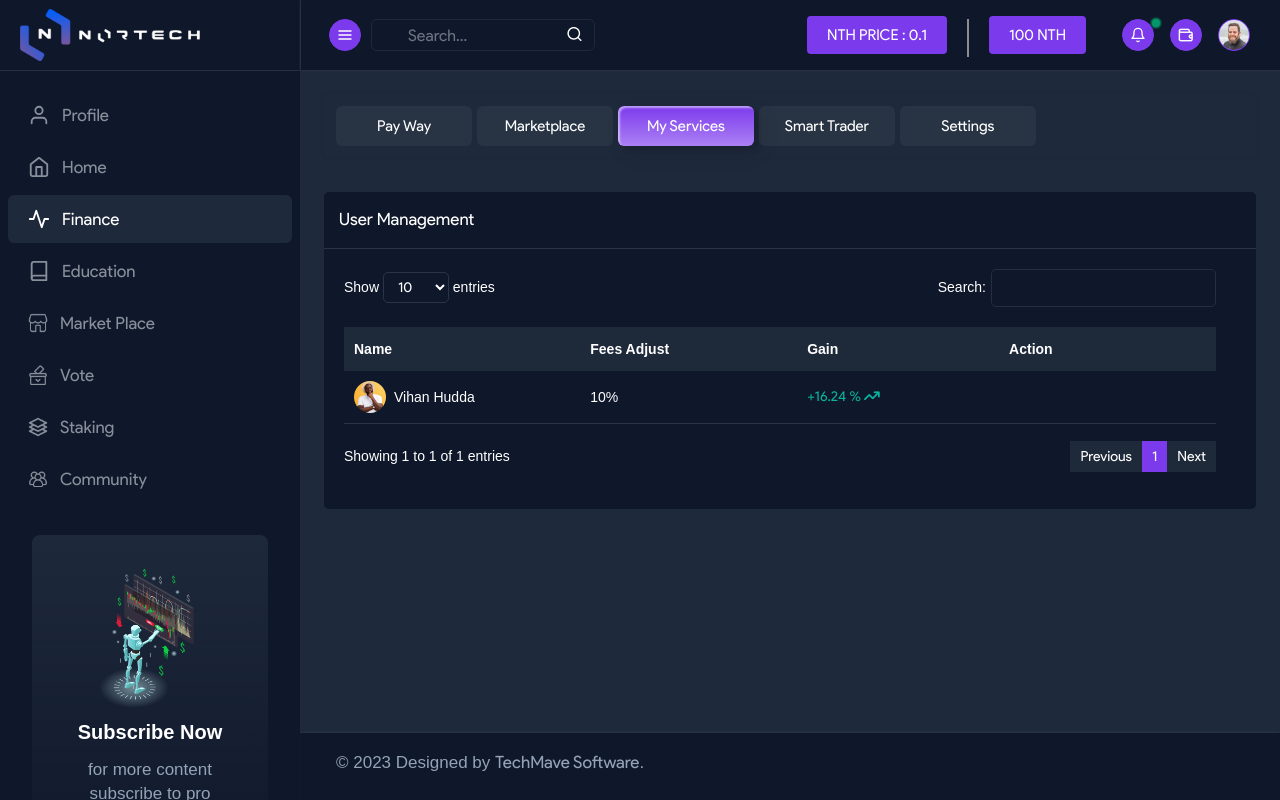
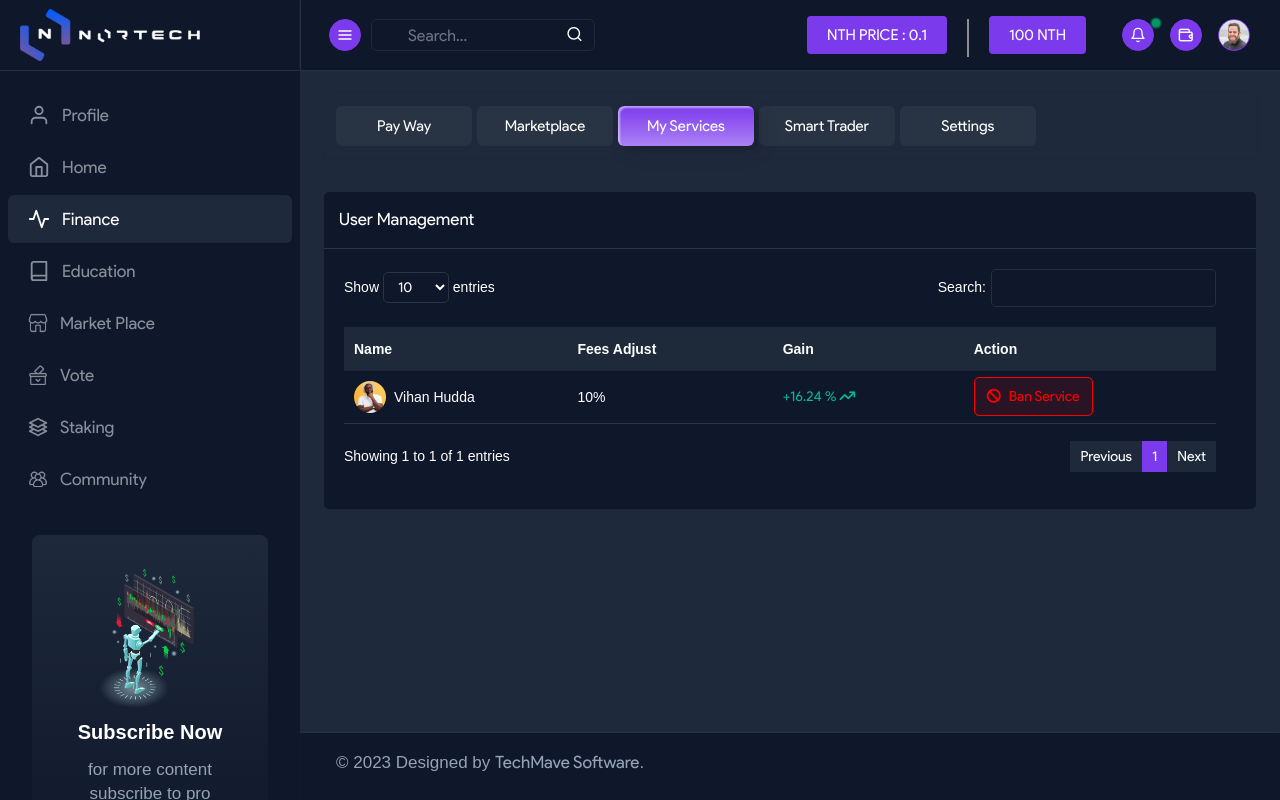
Before and after one commit to rohit-techmave/nortech, a PHP site: page /finance.php in a window 1280 px wide, after a click on "My Services". Run offline with PHP 8.4, Linux system fonts and the light colour scheme; some libraries are stand-ins or nearby versions.

Commit message:
custom-r file create

```diff
--- a/assets/css/custom.css
+++ b/assets/css/custom.css
@@ -1479,3 +1479,13 @@ input:checked + .slider {
 .text-success{
 color:#0ab39c
 }
+.ban_Service_btn i {
+  margin-right: 5px;
+}
+.ban_Service_btn {
+  border: 1px solid #ff0000;
+  padding: 10px 12px;
+  background: #ff00001c;
+  border-radius: 5px;
+  color: #ff0000;
+}
--- a/finance.php
+++ b/finance.php
@@ -116,7 +116,7 @@
                                           </div>
                                        </td>
                                     <td>
-
+                                      <a href="#" class="ban_Service_btn"><i class="fa-solid fa-ban"></i> Ban Service</a>
                                     </td>
                                    </tr>
 
--- a/header.php
+++ b/header.php
@@ -26,6 +26,8 @@
         <link href="assets/libs/%40mdi/font/css/materialdesignicons.min.css" rel="stylesheet" type="text/css">
         <link rel="stylesheet" href="assets/css/tailwind.min.css">
         <link rel="stylesheet" href="assets/css/custom.css">
+        <link rel="stylesheet" href="assets/css/custom-r.css">
+
         <link rel="stylesheet" href="assets/css/bootstrap.min.css">
     </head>
 
```
Also changed, not shown: assets/css/custom-r.css (added).
